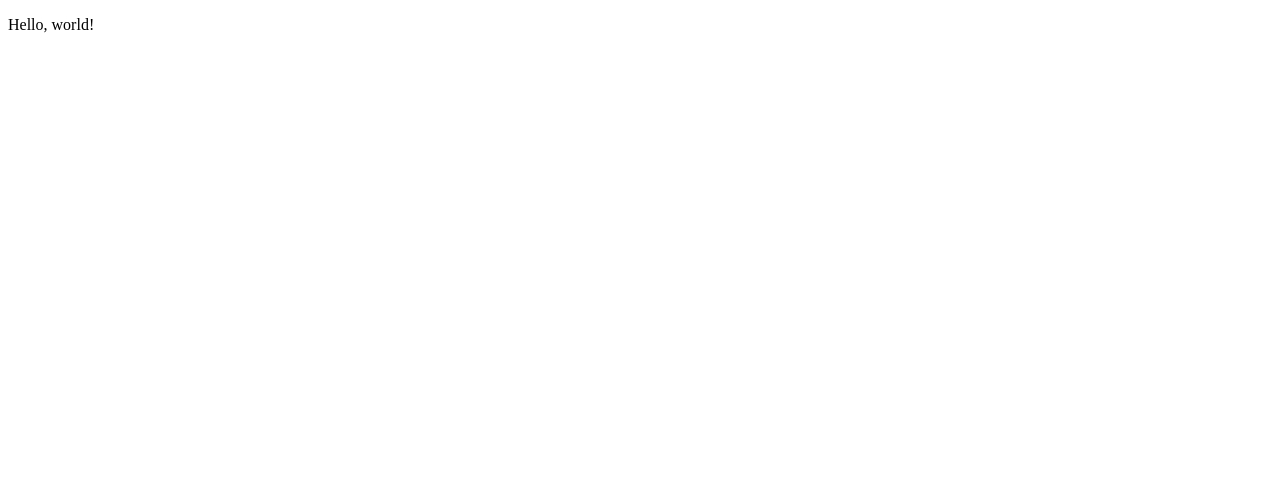
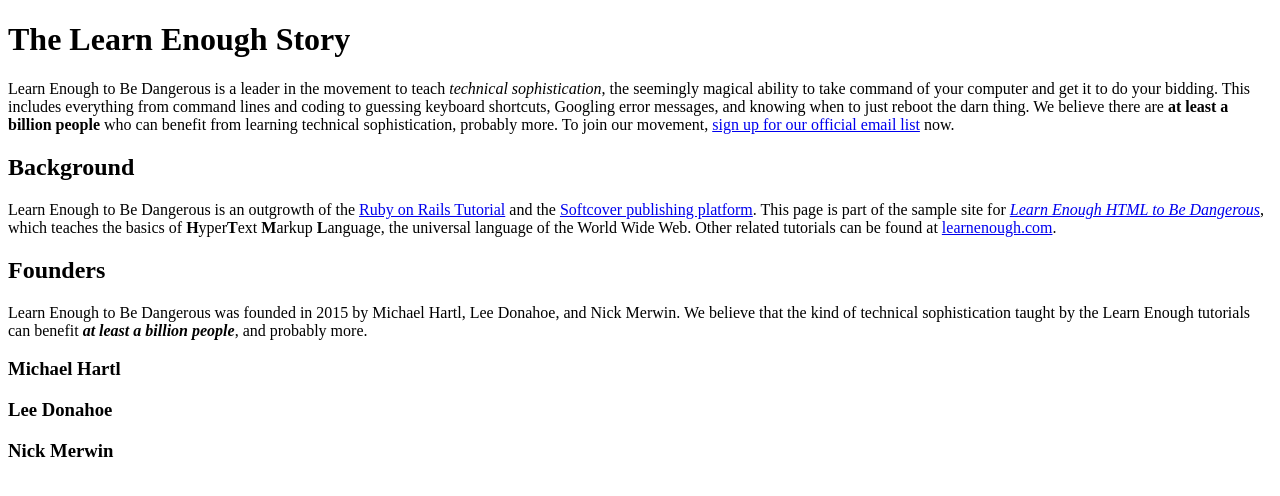
Before and after one commit to xgnxs/sample_website, a plain HTML site: page index.html in a window 1280 px wide. Drawn offline with Linux system fonts and the light colour scheme.

Commit message:
add content

```diff
--- a/index.html
+++ b/index.html
@@ -1,10 +1,43 @@
 <!DOCTYPE html>
 <html>
   <head>
-      <title>HTML Tutorial</title>
+      <title>Learn Enough to Be Dangerous</title>
       <meta charset="utf-8">
   </head>
   <body>
-    <p>Hello, world!</p>
+    <h1>The Learn Enough Story</h1>
+    <p>
+      Learn Enough to Be Dangerous is a leader in the movement to teach
+      <em>technical sophistication</em>, the seemingly magical ability to take
+      command of your computer and get it to do your bidding. This includes
+      everything from command lines and coding to guessing keyboard shortcuts,
+      Googling error messages, and knowing when to just reboot the darn thing.
+      We believe there are <strong>at least a billion people</strong> who can benefit from
+      learning technical sophistication, probably more. To join our
+      movement, <a href="http://learnenough.com/email">sign up for our official email list</a> now.
+    </p>
+    <h2>Background</h2>
+    <p>
+      Learn Enough to Be Dangerous is an outgrowth of the
+      <a href="http://railstutorial.org/">Ruby on Rails Tutorial</a> and the
+      <a href="http://www.softcover.io/">Softcover publishing platform</a>.
+      This page is part of the sample site for
+      <a href="http://learnenough.com/html-tutorial"><em>Learn Enough HTML to
+      Be Dangerous</em></a>, which teaches the basics of
+      <strong>H</strong>yper<strong>T</strong>ext <strong>M</strong>arkup
+      <strong>L</strong>anguage, the universal language of the World Wide Web.
+      Other related tutorials can be found at
+      <a href="http://learnenough.com/">learnenough.com</a>.
+    </p>
+    <h2>Founders</h2>
+    <p>
+     Learn Enough to Be Dangerous was founded in 2015 by Michael Hartl, Lee
+     Donahoe, and Nick Merwin. We believe that the kind of technical
+     sophistication taught by the Learn Enough tutorials can benefit
+     <em><strong>at least a billion people</strong></em>, and probably more.
+    </p>
+    <h3>Michael Hartl</h3>
+    <h3>Lee Donahoe</h3>
+    <h3>Nick Merwin</h3>
   </body>
 </html>
```
